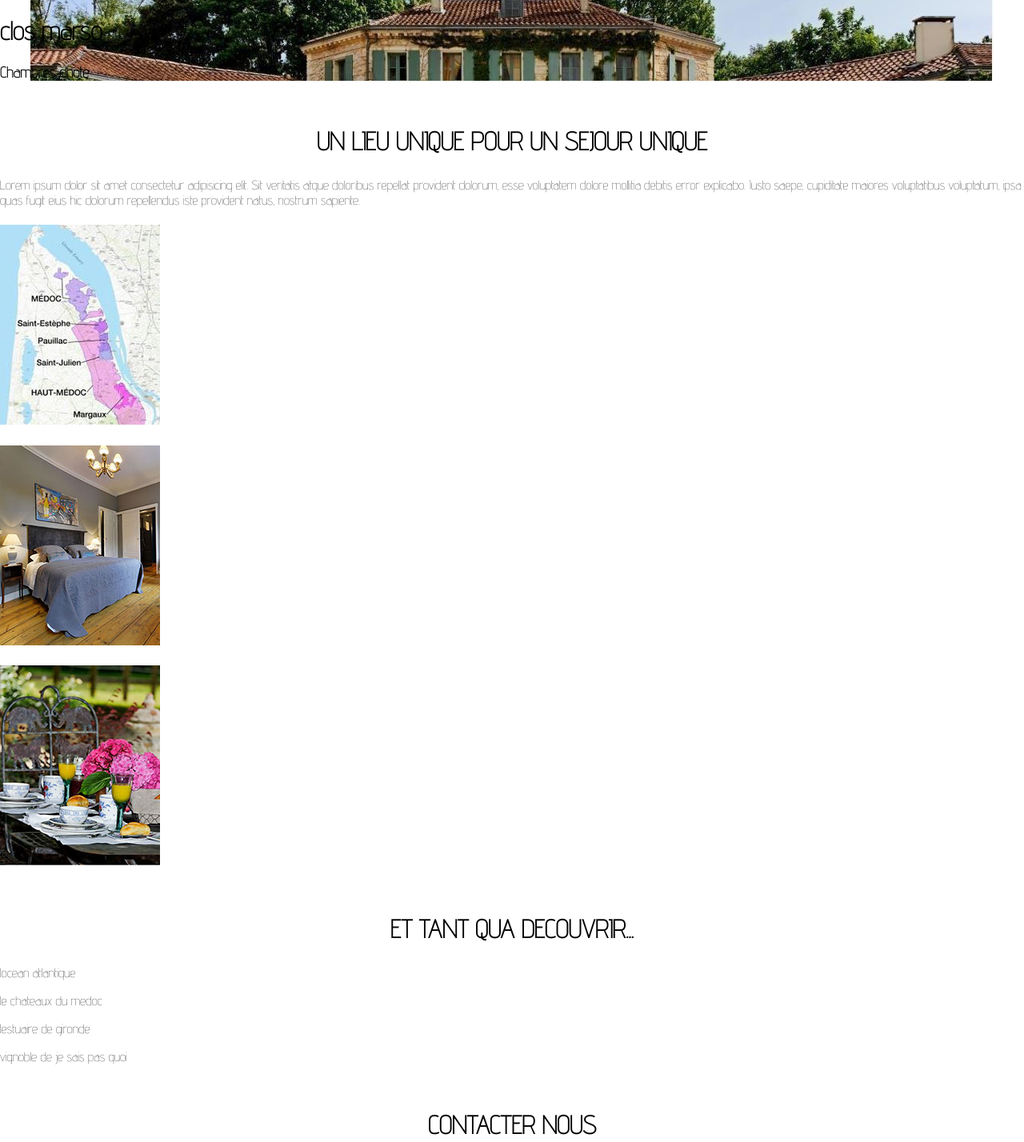
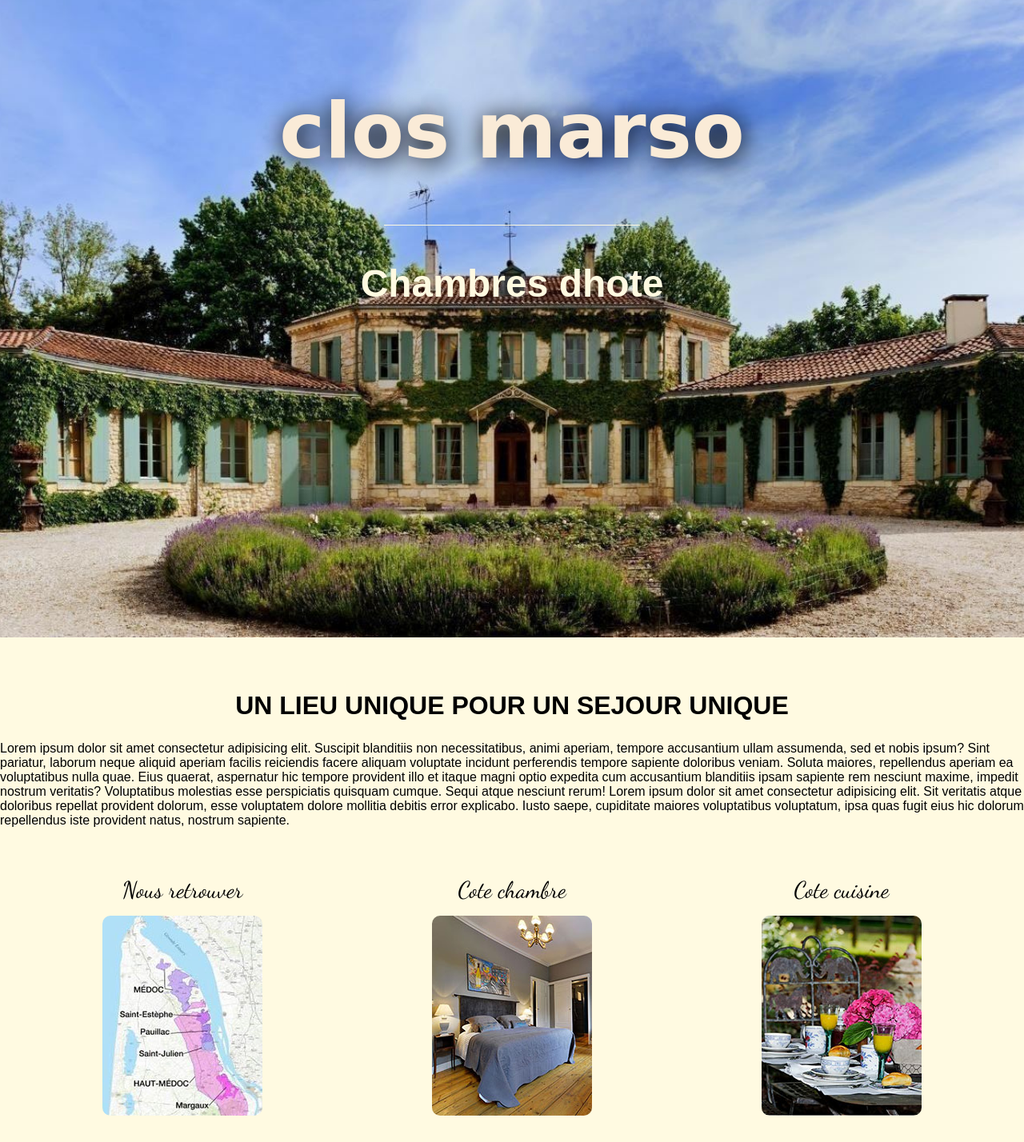
Before and after one commit to seydinath/site2, a plain HTML site: page index.html in a window 1280 px wide. Shown: the part 62-1490 px from the top of the page at 80% size. Drawn offline with Linux system fonts and the light colour scheme.

Commit message:
seconde etape

```diff
--- a/index.html
+++ b/index.html
@@ -27,30 +27,30 @@
 <section id="presentation">
     <div id="texteIntro">
         <h2>un lieu unique pour un sejour unique</h2>
-        <p>Lorem ipsum dolor sit amet consectetur adipisicing elit. Sit veritatis atque doloribus repellat provident dolorum, esse voluptatem dolore mollitia debitis error explicabo. Iusto saepe, cupiditate maiores voluptatibus voluptatum, ipsa quas fugit eius hic dolorum repellendus iste provident natus, nostrum sapiente.</p>
+        <p>Lorem ipsum dolor sit amet consectetur adipisicing elit. Suscipit blanditiis non necessitatibus, animi aperiam, tempore accusantium ullam assumenda, sed et nobis ipsum? Sint pariatur, laborum neque aliquid aperiam facilis reiciendis facere aliquam voluptate incidunt perferendis tempore sapiente doloribus veniam. Soluta maiores, repellendus aperiam ea voluptatibus nulla quae. Eius quaerat, aspernatur hic tempore provident illo et itaque magni optio expedita cum accusantium blanditiis ipsam sapiente rem nesciunt maxime, impedit nostrum veritatis? Voluptatibus molestias esse perspiciatis quisquam cumque. Sequi atque nesciunt rerum! Lorem ipsum dolor sit amet consectetur adipisicing elit. Sit veritatis atque doloribus repellat provident dolorum, esse voluptatem dolore mollitia debitis error explicabo. Iusto saepe, cupiditate maiores voluptatibus voluptatum, ipsa quas fugit eius hic dolorum repellendus iste provident natus, nostrum sapiente.</p>
     </div>
-    <div id="prestation">
+    <div id="prestations">
         <div class="imagesPrestations">
-            <h4 id="Nous Trouver"></h4>
+            <h4 id="Nous Trouver">Nous retrouver</h4>
             <a href="#"><img src="media/carte.JPG" alt="carte"></a>
         </div>
         <div class="imagesPrestations">
-            <h4 id="cote chambre"></h4>
+            <h4 id="cote chambre">Cote chambre</h4>
             <a href="#"><img src="media/chambre.JPG" alt="carte"></a>
         </div>
         <div class="imagesPrestations">
-            <h4 id="cote cuisine"></h4>
+            <h4 id="cote cuisine">Cote cuisine</h4>
             <a href="#"><img src="media/repas.JPG" alt="carte"></a>
         </div>
 
     </div>
 </section>
 <section id="tourisme">
-    <h2>et tant qua decouvrir...</h2>
+    <h2>et tant qu'a decouvrir...</h2>
     <ul>
-        <li id="ocean" ><p>locean atlantique</p></li>
+        <li id="ocean" ><p>l'ocean atlantique</p></li>
         <li id="chateau" ><p>le chateaux du medoc</p></li>
-        <li id="phare" ><p>lestuaire de gironde</p></li>
+        <li id="phare" ><p>l'estuaire de gironde</p></li>
         <li id="vignoble" ><p>vignoble de je sais pas quoi</p></li>
     </ul>
 
@@ -65,7 +65,7 @@
 </form>
 <div id="deuxiemeTrait"></div>
 <div id="copyright">
-    <span>© dino();2023</span>
+    <span>© dino() 2023</span>
 </div>
 <div id="icons"></div>
 <a href="http://www.twitter.com"><i class="fa fa-twitter"></i></a>
--- a/style.css
+++ b/style.css
@@ -1,6 +1,6 @@
 @import url('https://fonts.googleapis.com/css2?family=Advent+Pro:wght@100&family=Dancing+Script&display=swap');
 body{
-    font-family: 'Advent Pro', sans-serif;
+    font-family: 'Advent+Pro', sans-serif;
     padding: 0;
     margin: 0;
 
@@ -44,14 +44,65 @@ header li a{
     padding: 18px 16px;
 
 }
-//*pour joindre un id on met #*/
+/*pour joindre un id on met #*/
 #logo {
-    font-family: 'Dancing Script', cursive;
+    font-family: 'Dancing+Script', cursive;
     font-weight: bold;
     float: left;
 }
 /* ******image principale */
-#imagePrincipale{
+#imagePrincipale{/*fixed permet de fixer image derriere*/
     padding-top: 60px;
-    background: url(media/image-principale.JPG) no-repeat 50% 50%;
+    background: url(media/image-principale.JPG) no-repeat fixed 50% 50%;
+    background-size: cover;
+    height: 799px;
 }
+h1 {
+    font-family: 'Dancing+Script', cursive;
+    text-align: center;
+    color: antiquewhite;
+    font-size: 6em;
+    margin-top: 110px;
+text-shadow: 1px 3px 30px black;
+}
+#premierTrait{
+    height: 1px;
+    width: 25%;
+    margin: -3px auto;
+    background-color: #FFFAE1;
+
+}
+h3{
+    text-align: center;
+    color: #FFFAE1;
+    font-size: 3em;
+text-shadow: 30px;
+}
+/* presentation */
+#presentation
+{
+    background-color: #FFFAE1;
+    padding: 10px 0px 100px 0px;
+
+}
+#texteIntro{
+    padding: 0px,20%;
+}
+#prestations{
+    display: flex;
+    flex-wrap: wrap;
+    justify-content: space-between;
+    padding: 30px 10%;
+}
+/* pour appeler une classe on fait un point . */
+.imagesPrestations h4{
+    font-family: 'Dancing Script', cursive;
+    text-align: center;
+    font-size: 1.8em;
+    margin: 15px;
+    font-weight: 300;
+}
+.imagesPrestations img{
+    border-radius: 10px;
+
+}
```
